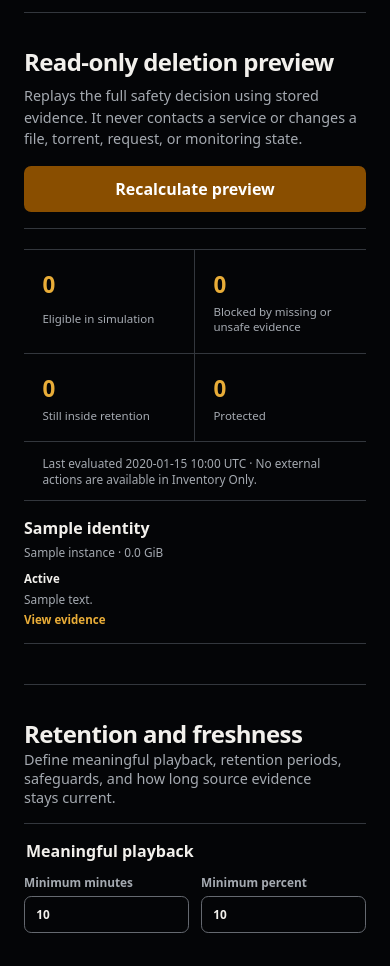
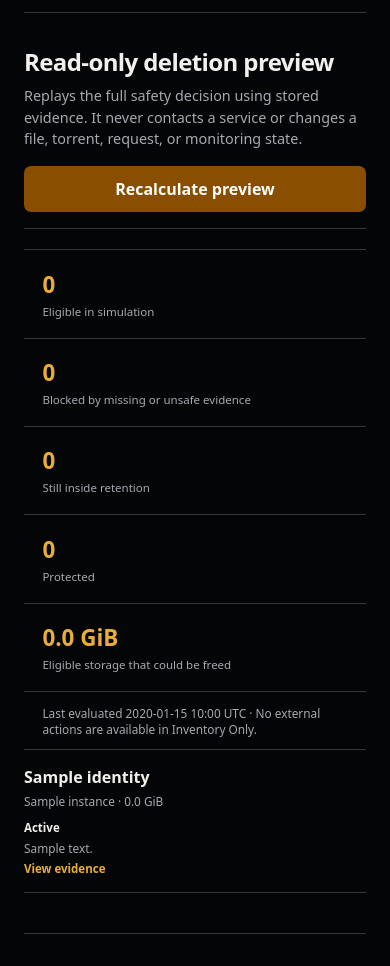
Before and after one commit to kryptonite93/revolvingPlexLibrary, a FastAPI app: page /settings in a window 390 px wide. Shown: the part 1352-2318 px from the top of the page. Run offline with FastAPI, Linux system fonts and the light colour scheme; the visitor is signed in with stand-in values (Sample User, id 1); tables that the repository leaves empty hold one stand-in row (values such as "Sample post").

Commit message:
Allow review without current torrents
Treat missing qBittorrent mappings as tracker-not-applicable for otherwise eligible Arr media. Add an eligible-storage total to the read-only deletion preview.

```diff
--- a/app/main.py
+++ b/app/main.py
@@ -181,6 +181,14 @@ def _integration_context(session: Session, sync_activity=None) -> dict:
             .group_by(DryRunProposal.state)
         )
     }
+    dry_run_eligible_bytes = int(
+        session.scalar(
+            select(func.coalesce(func.sum(DryRunProposal.estimated_bytes), 0)).where(
+                DryRunProposal.state == "ELIGIBLE"
+            )
+        )
+        or 0
+    )
     dry_run_evaluated_at = session.scalar(select(func.max(DryRunProposal.evaluated_at)))
     dry_run_rows = session.execute(
         select(DryRunProposal, MediaLifecycle, MediaIdentity, IntegrationInstance)
@@ -210,6 +218,7 @@ def _integration_context(session: Session, sync_activity=None) -> dict:
         "tracker_domains": tracker_domains,
         "available_tracker_domains": available_tracker_domains,
         "dry_run_counts": dry_run_counts,
+        "dry_run_eligible_bytes": dry_run_eligible_bytes,
         "dry_run_evaluated_at": dry_run_evaluated_at,
         "dry_run_rows": dry_run_rows,
     }
--- a/app/services/dry_run.py
+++ b/app/services/dry_run.py
@@ -271,7 +271,11 @@ def evaluate_dry_run(session: Session) -> DryRunSummary:
         else:
             lifecycle_mappings = mappings_by_lifecycle.get(lifecycle.id, [])
             if not lifecycle_mappings:
-                code, reason = "TORRENT_MAPPING_MISSING", "No torrent mapping exists"
+                state, code = "ELIGIBLE", "DRY_RUN_ELIGIBLE_NO_TORRENT"
+                reason = (
+                    "Retention elapsed and no current qBittorrent torrent is associated; "
+                    "tracker rules do not apply"
+                )
             elif any(
                 mapping.confidence not in CONFIDENT_MAPPINGS for mapping in lifecycle_mappings
             ):
--- a/app/static/app.css
+++ b/app/static/app.css
@@ -299,7 +299,7 @@ p { text-wrap: pretty; }
 .policy-field-disabled input { cursor: not-allowed; }
 .tracker-policy-mode-note { grid-column: 1 / -1; margin: 0; color: var(--muted); font-size: 0.72rem; line-height: 1.4; }
 .dry-run-heading form { flex: 0 0 auto; }
-.dry-run-summary { display: grid; grid-template-columns: repeat(4, minmax(9rem, 1fr)); margin-top: 1.25rem; border-top: 1px solid var(--border); border-bottom: 1px solid var(--border); }
+.dry-run-summary { display: grid; grid-template-columns: repeat(5, minmax(8rem, 1fr)); margin-top: 1.25rem; border-top: 1px solid var(--border); border-bottom: 1px solid var(--border); }
 .dry-run-summary > div { display: grid; gap: 0.25rem; padding: 1.15rem; border-right: 1px solid var(--border); }
 .dry-run-summary > div:last-of-type { border-right: 0; }
 .dry-run-summary strong { color: var(--primary); font-size: 1.4rem; }
@@ -470,8 +470,9 @@ p { text-wrap: pretty; }
   .series-summary { grid-template-columns: 2.5rem minmax(0, 1fr) minmax(10rem, 0.45fr); padding-block: 1rem; }
   .series-deadline { grid-column: 2 / -1; padding-left: 0; }
   .dry-run-summary { grid-template-columns: repeat(2, minmax(0, 1fr)); }
-  .dry-run-summary > div:nth-of-type(2) { border-right: 0; }
-  .dry-run-summary > div:nth-of-type(-n+2) { border-bottom: 1px solid var(--border); }
+  .dry-run-summary > div:nth-of-type(2), .dry-run-summary > div:nth-of-type(4) { border-right: 0; }
+  .dry-run-summary > div:nth-of-type(-n+4) { border-bottom: 1px solid var(--border); }
+  .dry-run-summary > div:last-of-type { grid-column: 1 / -1; }
 }
 
 @media (max-width: 520px) {
@@ -529,6 +530,9 @@ p { text-wrap: pretty; }
   .tracker-policy-form { grid-template-columns: 1fr; }
   .tracker-policy-form .button { width: 100%; }
   .dry-run-heading form, .dry-run-heading .button { width: 100%; }
+  .dry-run-summary { grid-template-columns: 1fr; }
+  .dry-run-summary > div { border-right: 0; border-bottom: 1px solid var(--border); }
+  .dry-run-summary > div:last-of-type { border-bottom: 0; }
   .dry-run-row { grid-template-columns: 1fr; gap: 0.65rem; }
 }
 
--- a/app/templates/integrations.html
+++ b/app/templates/integrations.html
@@ -106,6 +106,7 @@
         <div><strong>{{ dry_run_counts.get('BLOCKED', 0) }}</strong><span>Blocked by missing or unsafe evidence</span></div>
         <div><strong>{{ dry_run_counts.get('RETAINED', 0) }}</strong><span>Still inside retention</span></div>
         <div><strong>{{ dry_run_counts.get('PROTECTED', 0) }}</strong><span>Protected</span></div>
+        <div><strong>{{ ((dry_run_eligible_bytes or 0) / 1073741824)|round(2) }} GiB</strong><span>Eligible storage that could be freed</span></div>
         <p>Last evaluated {{ format_datetime(dry_run_evaluated_at) }} · No external actions are available in Inventory Only.</p>
       </div>
       <div class="dry-run-list" aria-label="Latest dry-run results">
```
Also changed, not shown: DESIGN.md (+3 -1 lines), tests/test_tracker_dry_run.py (+34 -0 lines), .impeccable/design.json, CHANGELOG.md.
